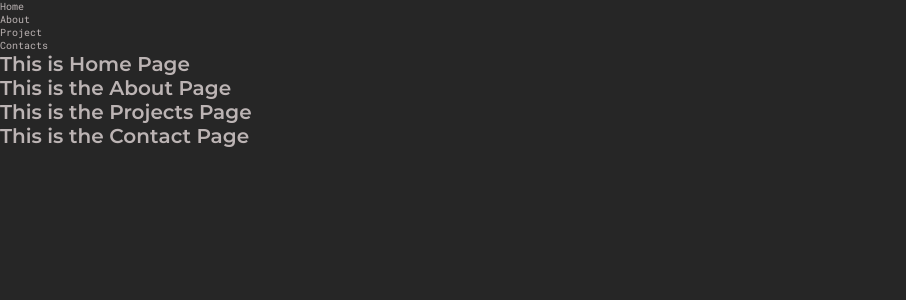
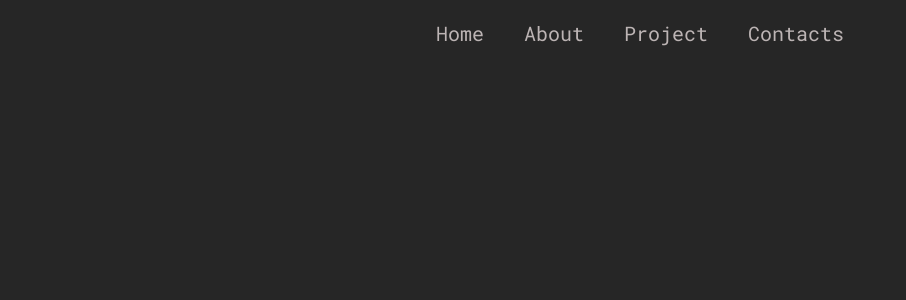
Before and after one commit to JeremyBlau/Developer_Profile_React, a React (Create React App) app: page / in a window 1280 px wide. Shown: the top 300 px of the page, without its empty margins (0-906 px from the left). Built offline with nearby package versions, Linux system fonts and the light colour scheme.

Commit message:
added formatting to the Nav Menu

```diff
--- a/src/App.js
+++ b/src/App.js
@@ -1,20 +1,30 @@
 import React from 'react';
-import { BrowserRouter as Router } from 'react-router-dom';
+import { BrowserRouter as Router, Route, Switch } from 'react-router-dom';
 import NavMenu from './components/NavMenu';
 import Home from './pages/home';
 import About from './pages/about';
 import Projects from './pages/projects';
-import Contacts from './pages/contact';
+import Contact from './pages/contact';
 
 export default function App() {
   return (
     <>
       <Router>
         <NavMenu />
-        <Home />
-        <About />
-        <Projects />
-        <Contacts />
+        <Switch>
+          <Route path="/about">
+            <About />
+          </Route>
+          <Route path="/projects">
+            <Projects />
+          </Route>
+          <Route path="/contact">
+            <Contact />
+          </Route>
+          <Route path="/">
+            <Home />
+          </Route>
+        </Switch>
       </Router>
     </>
   );
--- a/src/components/NavMenu.js
+++ b/src/components/NavMenu.js
@@ -1,9 +1,45 @@
 import React from 'react';
 import { NavLink } from 'react-router-dom';
+import styled from 'styled-components';
+
+const NavMenuStyles = styled.div`
+  position: fixed;
+  z-index: 100;
+  top: 0;
+  left: 0;
+  width: 100%;
+  padding: 1rem 0;
+  background: var(--dark-bg);
+  ul {
+    max-width: 1200px;
+    margin: 0 auto;
+    width: 90%;
+    text-align: center;
+    li {
+      display: inline-block;
+      border-radius: 8px;
+      transition: 0.3s ease background-color;
+      &:hover {
+        background-color: var(--deep-dark);
+      }
+    }
+    a {
+      display: inline-block;
+      font-family: 'RobotoMono Regular';
+      padding: 1rem 2rem;
+      font-size: 2rem;
+      color: var(--gray-1);
+      outline: none;
+    }
+    .active {
+      color: var(--white);
+    }
+  }
+`;
 
 export default function NavMenu() {
   return (
-    <div>
+    <NavMenuStyles>
       <ul>
         <li>
           <NavLink to="/home">Home</NavLink>
@@ -18,6 +54,6 @@
           <NavLink to="/contacts">Contacts</NavLink>
         </li>
       </ul>
-    </div>
+    </NavMenuStyles>
   );
 }
```
